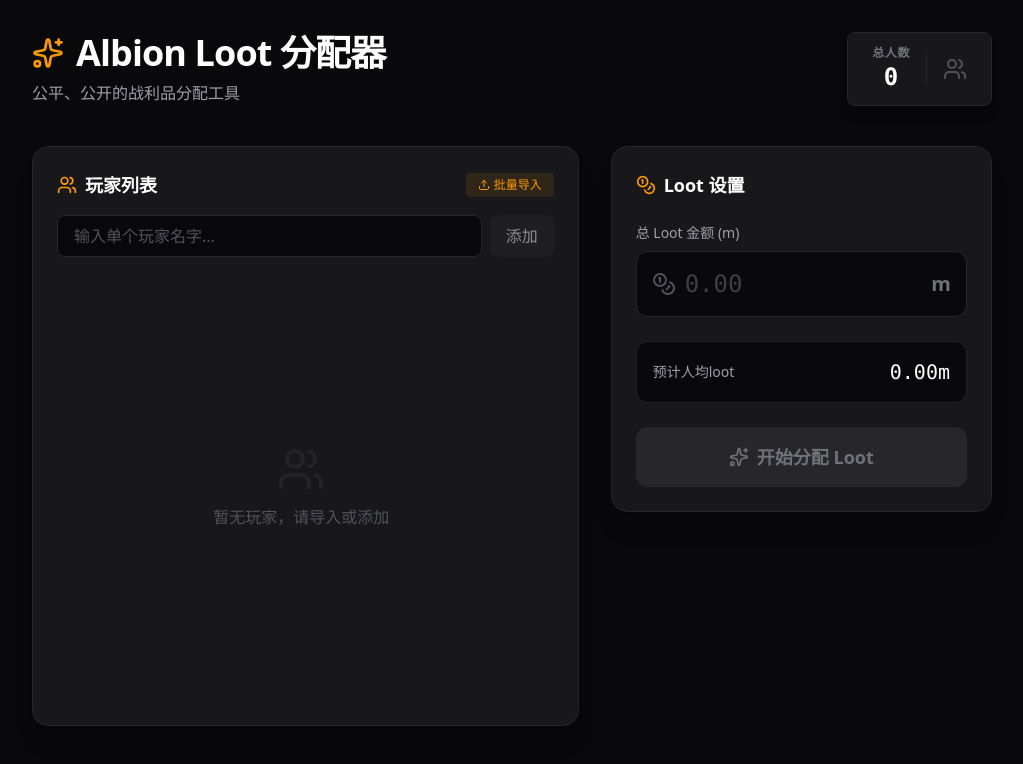
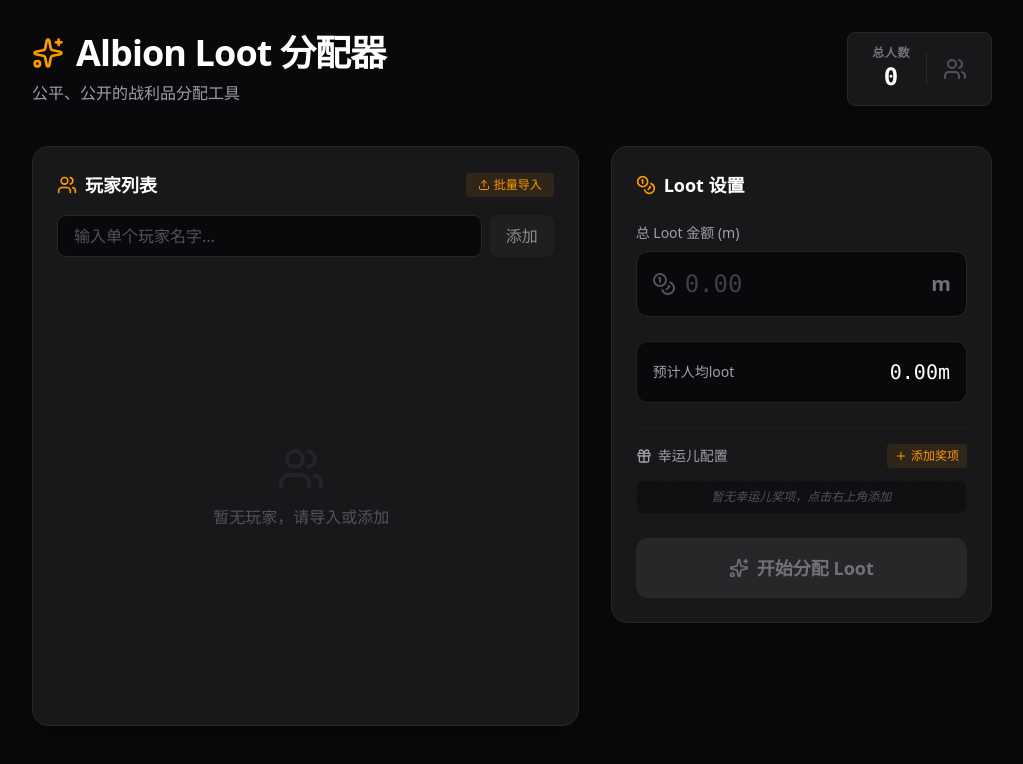
Before and after one commit to Kootain/albion_loot_share, a React (Vite) app: page / in a window 1280 px wide. Shown: the top 764 px of the page, without its empty margins (128-1151 px from the left). Built offline with nearby package versions, Linux system fonts and the light colour scheme.

Commit message:
feat: 增加幸运儿抽取

```diff
--- a/src/App.tsx
+++ b/src/App.tsx
@@ -1,6 +1,6 @@
 import React, { useState, useEffect } from 'react';
 import { motion, AnimatePresence } from 'motion/react';
-import { Trash2, Edit2, Plus, Users, Coins, Sparkles, Check, X, Upload, RefreshCw, Share2 } from 'lucide-react';
+import { Trash2, Edit2, Plus, Users, Coins, Sparkles, Check, X, Upload, RefreshCw, Share2, Gift } from 'lucide-react';
 import LZString from 'lz-string';
 
 interface Player {
@@ -8,7 +8,22 @@
   name: string;
 }
 
+interface LuckyPrizeConfig {
+  id: string;
+  name: string;
+  count: number;
+}
+
+interface LuckyPrizeResult {
+  prizeId: string;
+  prizeName: string;
+  winners: Player[];
+}
+
 const generateId = () => {
+  if (typeof crypto !== 'undefined' && typeof crypto.randomUUID === 'function') {
+    return crypto.randomUUID();
+  }
   return Date.now().toString(36) + Math.random().toString(36).substring(2);
 };
 
@@ -54,6 +69,8 @@
   const [editName, setEditName] = useState('');
 
   const [totalLoot, setTotalLoot] = useState<number | ''>('');
+  const [luckyPrizes, setLuckyPrizes] = useState<LuckyPrizeConfig[]>([]);
+  const [luckyResults, setLuckyResults] = useState<LuckyPrizeResult[]>([]);
 
   const [isDistributing, setIsDistributing] = useState(false);
   const [showResults, setShowResults] = useState(false);
@@ -75,6 +92,17 @@
             setPlayers(loadedPlayers);
             setShuffledPlayers(loadedPlayers);
             setTotalLoot(data.t);
+
+            if (data.lp) setLuckyPrizes(data.lp);
+            if (data.lr) {
+              const loadedResults = data.lr.map((r: any) => ({
+                prizeId: r.prizeId,
+                prizeName: r.prizeName,
+                winners: r.winners.map((name: string) => loadedPlayers.find((p: Player) => p.name === name) || { id: generateId(), name })
+              }));
+              setLuckyResults(loadedResults);
+            }
+
             setShowResults(true);
           }
         }
@@ -143,6 +171,21 @@
     const shuffled = [...players].sort(() => Math.random() - 0.5);
     setShuffledPlayers(shuffled);
 
+    // Calculate lucky winners
+    const luckyDrawPool = [...shuffled].sort(() => Math.random() - 0.5);
+    const newLuckyResults: LuckyPrizeResult[] = [];
+
+    luckyPrizes.forEach(prize => {
+      const winners = luckyDrawPool.splice(0, prize.count);
+      newLuckyResults.push({
+        prizeId: prize.id,
+        prizeName: prize.name,
+        winners
+      });
+    });
+
+    setLuckyResults(newLuckyResults);
+
     setTimeout(() => {
       setIsDistributing(false);
       setShowResults(true);
@@ -150,7 +193,13 @@
       // Update URL with compressed results
       const dataToShare = {
         t: totalLoot,
-        n: shuffled.map(p => p.name)
+        n: shuffled.map(p => p.name),
+        lp: luckyPrizes,
+        lr: newLuckyResults.map(r => ({
+          prizeId: r.prizeId,
+          prizeName: r.prizeName,
+          winners: r.winners.map(w => w.name)
+        }))
       };
       const compressed = LZString.compressToEncodedURIComponent(JSON.stringify(dataToShare));
       const newUrl = `${window.location.pathname}?d=${compressed}`;
@@ -377,6 +426,60 @@
                   </div>
                 </div>
 
+                {/* Lucky Prizes */}
+                <div className="space-y-3 pt-4 border-t border-zinc-800/50">
+                  <div className="flex items-center justify-between">
+                    <label className="block text-sm font-medium text-zinc-400 flex items-center gap-1.5">
+                      <Gift className="w-4 h-4" />
+                      幸运儿配置
+                    </label>
+                    <button
+                      onClick={() => setLuckyPrizes(prev => [...prev, { id: generateId(), name: '', count: 1 }])}
+                      className="text-xs text-amber-500 hover:text-amber-400 flex items-center gap-1 bg-amber-500/10 hover:bg-amber-500/20 px-2 py-1 rounded transition-colors"
+                    >
+                      <Plus className="w-3 h-3" />
+                      添加奖项
+                    </button>
+                  </div>
+
+                  <div className="space-y-2">
+                    {luckyPrizes.length > 0 && (
+                      <div className="flex items-center gap-2 px-1 pb-1">
+                        <div className="flex-1 text-xs font-medium text-zinc-500">奖项</div>
+                        <div className="w-20 text-xs font-medium text-zinc-500">数量</div>
+                        <div className="w-[34px]"></div>
+                      </div>
+                    )}
+                    {luckyPrizes.map((prize) => (
+                      <div key={prize.id} className="flex items-center gap-2">
+                        <input
+                          type="text"
+                          value={prize.name}
+                          onChange={(e) => setLuckyPrizes(prev => prev.map(p => p.id === prize.id ? { ...p, name: e.target.value } : p))}
+                          placeholder="奖项名称 (如: 坐骑)"
+                          className="flex-1 bg-zinc-950 border border-zinc-800 rounded-lg px-3 py-2 text-sm text-zinc-300 focus:outline-none focus:border-amber-500/50"
+                        />
+                        <input
+                          type="number"
+                          min="1"
+                          value={prize.count}
+                          onChange={(e) => setLuckyPrizes(prev => prev.map(p => p.id === prize.id ? { ...p, count: parseInt(e.target.value) || 1 } : p))}
+                          className="w-20 bg-zinc-950 border border-zinc-800 rounded-lg px-3 py-2 text-sm text-zinc-300 focus:outline-none focus:border-amber-500/50"
+                        />
+                        <button
+                          onClick={() => setLuckyPrizes(prev => prev.filter(p => p.id !== prize.id))}
+                          className="p-2 text-zinc-500 hover:text-red-400 transition-colors bg-zinc-950 border border-zinc-800 rounded-lg hover:border-red-400/30"
+                        >
+                          <X className="w-4 h-4" />
+                        </button>
+                      </div>
+                    ))}
+                    {luckyPrizes.length === 0 && (
+                      <div className="text-xs text-zinc-600 italic text-center py-2 bg-zinc-950/50 rounded-lg border border-zinc-800/50 border-dashed">暂无幸运儿奖项，点击右上角添加</div>
+                    )}
+                  </div>
+                </div>
+
                 <button
                   onClick={handleDistribute}
                   disabled={players.length === 0 || !totalLoot || totalLoot <= 0 || isDistributing}
@@ -439,6 +542,37 @@
                 </div>
               </div>
 
+              {/* Lucky Winners Section */}
+              {luckyResults.length > 0 && luckyResults.some(r => r.winners.length > 0) && (
+                <div className="mb-8 space-y-4">
+                  <h3 className="text-xl font-bold text-amber-500 flex items-center gap-2">
+                    <Gift className="w-5 h-5" />
+                    幸运儿名单
+                  </h3>
+                  <div className="grid grid-cols-1 md:grid-cols-2 gap-4">
+                    {luckyResults.map(result => result.winners.length > 0 && (
+                      <div key={result.prizeId} className="bg-zinc-950 border border-zinc-800 rounded-xl p-4">
+                        <div className="text-amber-500 font-bold mb-3 pb-2 border-b border-zinc-800/50 flex items-center justify-between">
+                          <span>{result.prizeName || '未命名奖项'}</span>
+                          <span className="text-xs font-normal text-zinc-500">{result.winners.length} 人</span>
+                        </div>
+                        <div className="flex flex-wrap gap-2">
+                          {result.winners.map(winner => (
+                            <span key={winner.id} className="bg-amber-500/10 text-amber-500 border border-amber-500/20 px-3 py-1 rounded-full text-sm font-medium">
+                              {winner.name}
+                            </span>
+                          ))}
+                        </div>
+                      </div>
+                    ))}
+                  </div>
+                </div>
+              )}
+
+              <h3 className="text-xl font-bold text-zinc-300 flex items-center gap-2 mb-4">
+                <Coins className="w-5 h-5" />
+                均分 Loot 名单
+              </h3>
               <div className="grid grid-cols-1 md:grid-cols-2 xl:grid-cols-3 gap-3">
                 {shuffledPlayers.map((player, index) => {
                   const isDistributed = distributedIds.has(player.id);
@@ -459,7 +593,7 @@
                         <div className={`shrink-0 w-8 h-8 rounded-full flex items-center justify-center font-bold font-mono text-sm ${
                           isDistributed
                             ? 'bg-zinc-800 text-zinc-500'
-                            : index < 3 ? 'bg-amber-500/20 text-amber-500' : 'bg-zinc-800 text-zinc-400'
+                            : 'bg-zinc-800 text-zinc-400'
                         }`}>
                           {index + 1}
                         </div>
```
